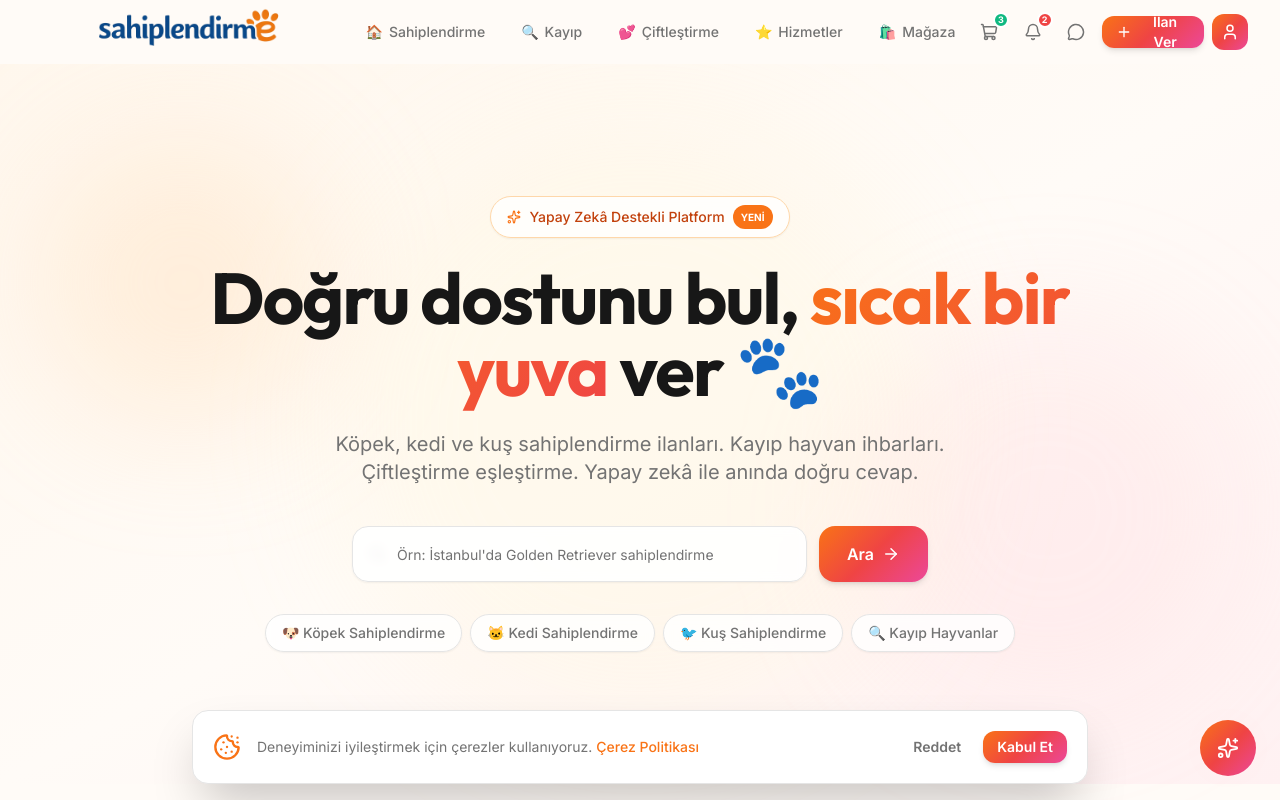
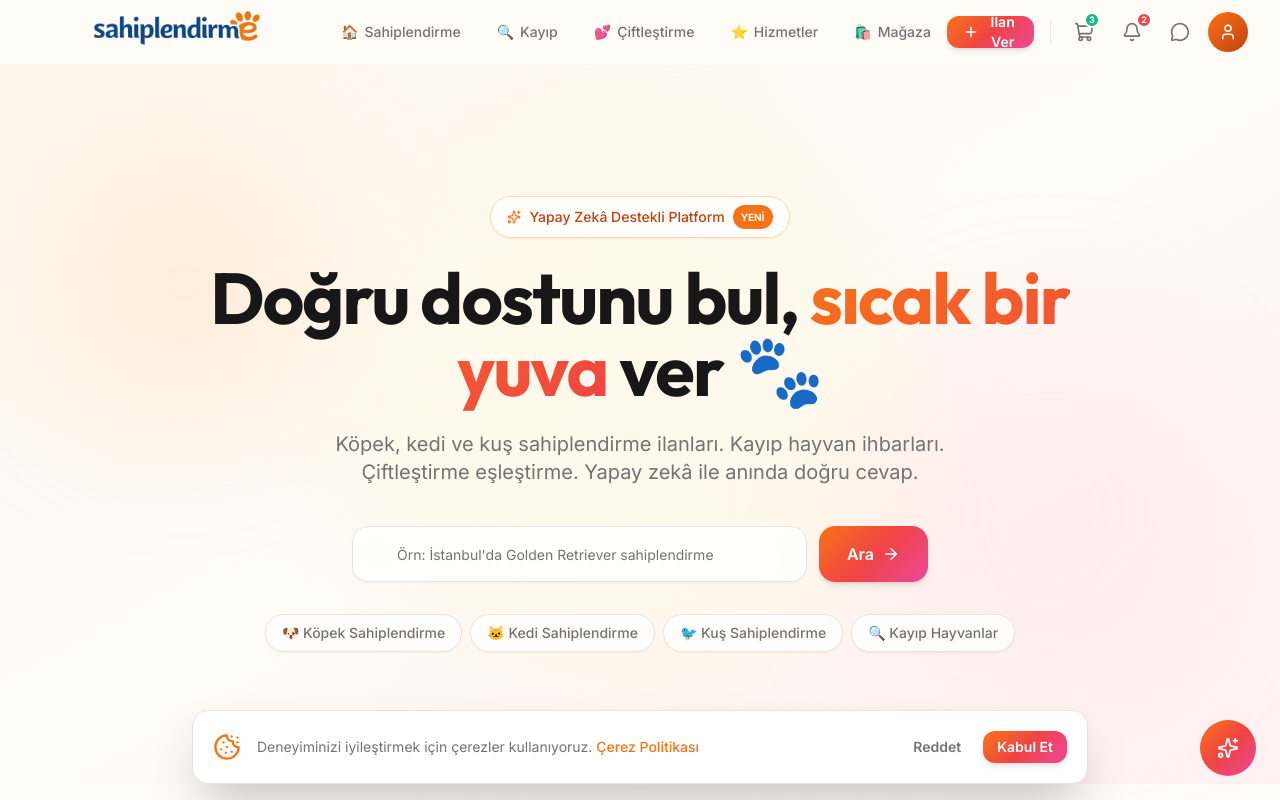
Before and after one commit to sevkabilgisayar/sahiplendirme-web, a Next.js app: page / in a window 1280 px wide. Shown: the top 800 px of the page. Built offline with nearby package versions, Linux system fonts and the light colour scheme.

Commit message:
feat: hizmet detay gorsellerine lightbox eklendi, header butonlari hizalandi ve cikis yapilabilen profil dropdown menusu eklendi

```diff
--- a/src/components/layout/Header.tsx
+++ b/src/components/layout/Header.tsx
@@ -28,17 +28,13 @@ const navLinks = [
   { href: '/magaza', label: 'Mağaza', emoji: '🛍️' },
 ];
 
-// Mock auth state - will be replaced with real auth
-const useAuth = () => ({
-  user: { name: 'Ayşe Yılmaz', email: 'ayse@example.com' },
-  isLoggedIn: true,
-});
-
 export default function Header() {
   const [scrolled, setScrolled] = useState(false);
   const [menuOpen, setMenuOpen] = useState(false);
+  const [profileOpen, setProfileOpen] = useState(false);
+  // Mock Auth State
+  const [isLoggedIn, setIsLoggedIn] = useState(true);
   const pathname = usePathname();
-  const { isLoggedIn } = useAuth();
 
   useEffect(() => {
     const handleScroll = () => setScrolled(window.scrollY > 20);
@@ -88,62 +84,82 @@ export default function Header() {
             </nav>
 
             {/* Right actions */}
-            <div className="flex items-center gap-2">
+            <div className="flex items-center gap-3">
 
+              {/* İlan Ver Butonu */}
+              <Link href="/ilan-ver">
+                <Button size="sm" variant="gradient" leftIcon={<Plus size={16} />} className="hidden sm:flex shadow-brand px-4 py-2 text-sm">
+                  İlan Ver
+                </Button>
+              </Link>
+
+              <div className="hidden sm:block w-px h-6 bg-[var(--border)] mx-1"></div>
 
               {/* Cart */}
               <Link
                 href="/sepet"
-                className="relative flex items-center justify-center w-9 h-9 rounded-xl text-[var(--foreground-muted)] hover:bg-[var(--surface-secondary)] hover:text-[var(--foreground)] transition-colors"
+                className="relative flex items-center justify-center w-10 h-10 rounded-full text-[var(--foreground-muted)] hover:bg-[var(--surface-secondary)] hover:text-[var(--foreground)] transition-colors"
               >
-                <ShoppingCart size={18} />
-                {/* Cart badge */}
-                <span className="absolute -top-0.5 -right-0.5 w-4 h-4 bg-emerald-500 rounded-full border-2 border-[var(--surface)] text-white text-[9px] font-bold flex items-center justify-center">3</span>
+                <ShoppingCart size={20} />
+                <span className="absolute top-0 right-0 w-4 h-4 bg-emerald-500 rounded-full border-2 border-[var(--surface)] text-white text-[9px] font-bold flex items-center justify-center">3</span>
               </Link>
 
               {isLoggedIn ? (
-                <>
+                <div className="flex items-center gap-2">
                   {/* Notifications */}
                   <Link
                     href="/bildirimler"
-                    className="relative flex items-center justify-center w-9 h-9 rounded-xl text-[var(--foreground-muted)] hover:bg-[var(--surface-secondary)] hover:text-[var(--foreground)] transition-colors"
+                    className="relative hidden sm:flex items-center justify-center w-10 h-10 rounded-full text-[var(--foreground-muted)] hover:bg-[var(--surface-secondary)] hover:text-[var(--foreground)] transition-colors"
                   >
-                    <Bell size={18} />
-                    {/* Notification badge */}
-                    <span className="absolute -top-0.5 -right-0.5 w-4 h-4 bg-[var(--danger)] rounded-full border-2 border-[var(--surface)] text-white text-[9px] font-bold flex items-center justify-center">2</span>
+                    <Bell size={20} />
+                    <span className="absolute top-0 right-0 w-4 h-4 bg-[var(--danger)] rounded-full border-2 border-[var(--surface)] text-white text-[9px] font-bold flex items-center justify-center">2</span>
                   </Link>
 
                   {/* Messages */}
                   <Link
                     href="/profil/mesajlar"
-                    className="hidden sm:flex items-center justify-center w-9 h-9 rounded-xl text-[var(--foreground-muted)] hover:bg-[var(--surface-secondary)] hover:text-[var(--foreground)] transition-colors"
+                    className="hidden sm:flex items-center justify-center w-10 h-10 rounded-full text-[var(--foreground-muted)] hover:bg-[var(--surface-secondary)] hover:text-[var(--foreground)] transition-colors"
                   >
-                    <MessageCircle size={18} />
+                    <MessageCircle size={20} />
                   </Link>
 
-                  {/* Create listing */}
-                  <Link href="/ilan-ver">
-                    <Button size="sm" variant="gradient" leftIcon={<Plus size={16} />} className="hidden sm:flex shadow-brand">
-                      İlan Ver
-                    </Button>
-                  </Link>
+                  {/* Profile Dropdown */}
+                  <div className="relative">
+                    <button
+                      onClick={() => setProfileOpen(!profileOpen)}
+                      className="w-10 h-10 bg-gradient-to-br from-[var(--brand-primary)] to-[var(--brand-primary-dark)] rounded-full flex items-center justify-center cursor-pointer hover:shadow-brand transition-all ring-2 ring-transparent hover:ring-[var(--brand-primary-light)]"
+                    >
+                      <User size={18} className="text-white" />
+                    </button>
 
-                  {/* Profile dropdown */}
-                  <Link href="/profil">
-                    <div className="w-9 h-9 gradient-brand rounded-xl flex items-center justify-center cursor-pointer hover:shadow-brand transition-shadow">
-                      <User size={18} className="text-white" />
-                    </div>
-                  </Link>
-                </>
+                    {profileOpen && (
+                      <div className="absolute right-0 mt-2 w-48 bg-white rounded-2xl shadow-xl border border-[var(--border)] py-2 z-50 animate-fade-in">
+                        <div className="px-4 py-2 border-b border-[var(--border)] mb-1">
+                          <p className="text-sm font-bold text-[var(--foreground)]">Ayşe Yılmaz</p>
+                          <p className="text-xs text-[var(--foreground-muted)]">ayse@example.com</p>
+                        </div>
+                        <Link href="/profil" onClick={() => setProfileOpen(false)} className="flex items-center gap-2 px-4 py-2 text-sm text-[var(--foreground-muted)] hover:bg-gray-50 hover:text-[var(--foreground)] transition-colors">
+                          <User size={16} /> Hesabım
+                        </Link>
+                        <button
+                          onClick={() => { setIsLoggedIn(false); setProfileOpen(false); }}
+                          className="w-full flex items-center gap-2 px-4 py-2 text-sm text-red-500 hover:bg-red-50 transition-colors mt-1"
+                        >
+                          <LogOut size={16} /> Çıkış Yap
+                        </button>
+                      </div>
+                    )}
+                  </div>
+                </div>
               ) : (
-                <>
-                  <Link href="/login" className="hidden sm:block whitespace-nowrap">
-                    <Button variant="ghost" size="sm">Giriş Yap</Button>
-                  </Link>
-                  <Link href="/register" className="whitespace-nowrap">
-                    <Button size="sm" className="shadow-sm">Üye Ol</Button>
-                  </Link>
-                </>
+                <div className="flex items-center gap-2">
+                  <button onClick={() => setIsLoggedIn(true)} className="hidden sm:block whitespace-nowrap text-sm font-semibold hover:text-[var(--brand-primary)] px-2 transition-colors">
+                    Giriş Yap
+                  </button>
+                  <button onClick={() => setIsLoggedIn(true)} className="whitespace-nowrap bg-[var(--foreground)] text-[var(--surface)] px-4 py-2 rounded-xl text-sm font-bold hover:bg-[var(--foreground)]/90 transition-colors shadow-sm">
+                    Üye Ol
+                  </button>
+                </div>
               )}
 
               {/* Mobile menu */}
```
Also changed, not shown: src/app/(main)/hizmetler/[id]/page.tsx (+36 -7 lines).
